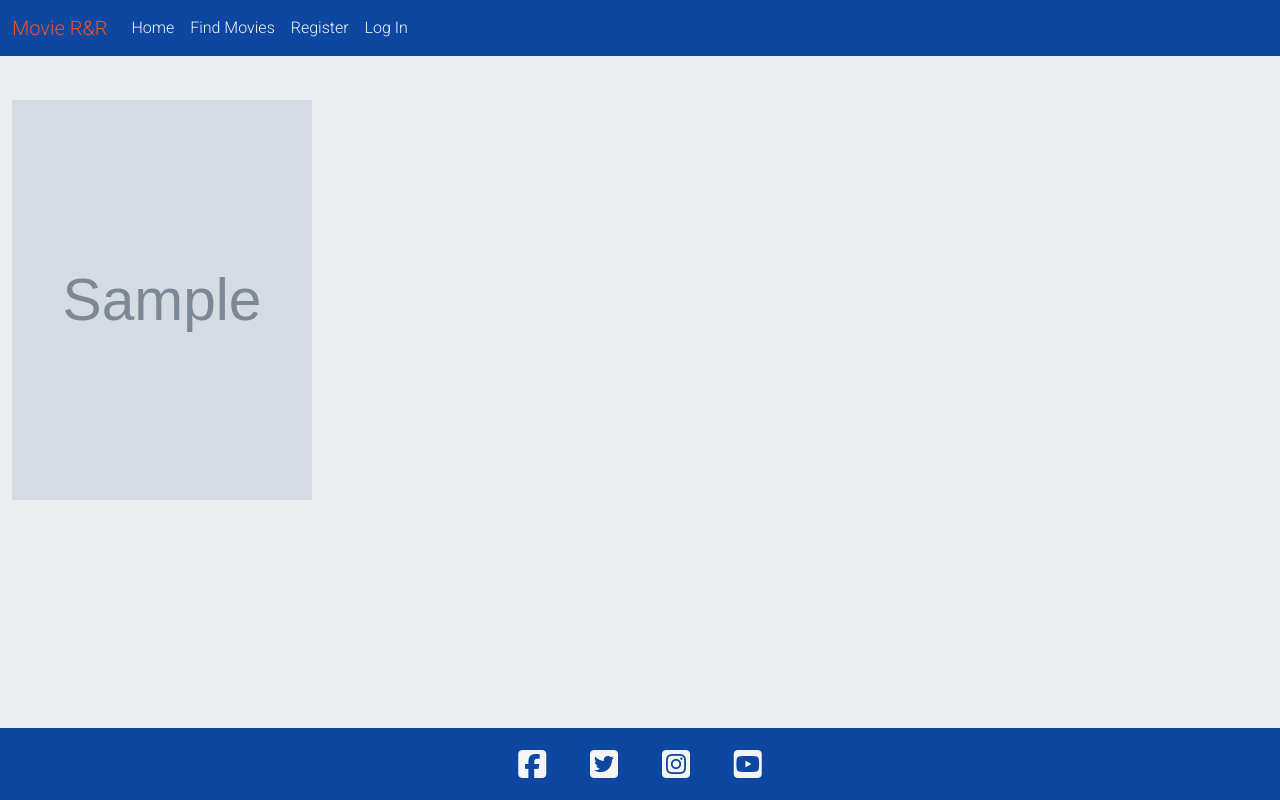
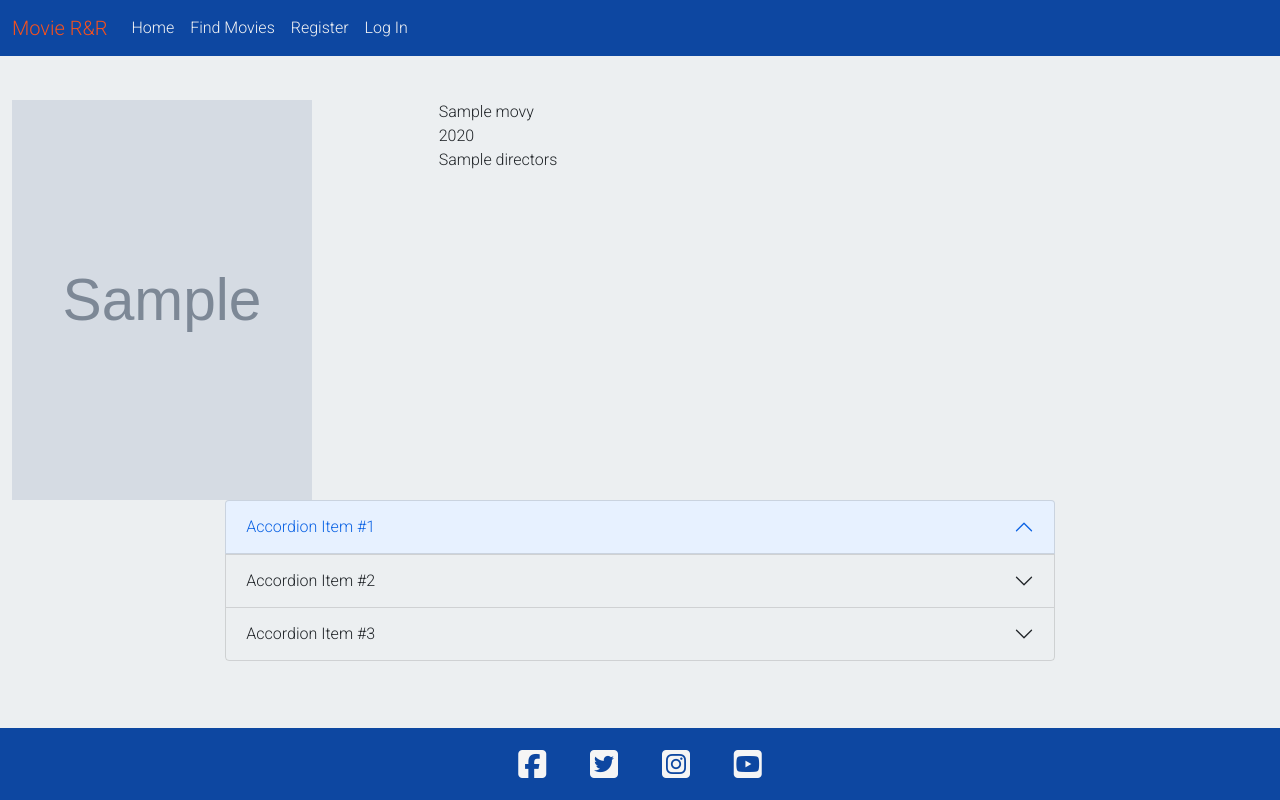
Before and after one commit to davidlidebrandt/milestone-project-3, a Flask app: page /moviepage/1 in a window 1280 px wide. Run offline with Flask 2, Linux system fonts and the light colour scheme; grey boxes marked "Sample" are stand-in pictures; a database or web service that is not in the repository returns one stand-in record (values such as "Sample title"); some libraries are stand-ins or nearby versions.

Commit message:
Add accordion from Bootstrap

```diff
--- a/templates/moviepage.html
+++ b/templates/moviepage.html
@@ -2,6 +2,50 @@
 {% block maincontent %}
 <div class="row top-mg-100">
 <div class="col-4"><img class="poster-image" src="{{ get_movie.img_url }}" alt=""></div>
-<div class="col-8"></div>
+<div class="col-8">
+<div class="row">
+<div class="col-12">{{ get_movie.title }}</div>
+<div class="col-12">{{ get_movie.year }}</div>
+<div class="col-12">{{ get_movie.directors }}</div>
+</div>
+</div>
+<div class="col-8 offset-2"><div class="accordion" id="accordionExample">
+  <div class="accordion-item">
+    <h2 class="accordion-header" id="headingOne">
+      <button class="accordion-button" type="button" data-bs-toggle="collapse" data-bs-target="#collapseOne" aria-expanded="true" aria-controls="collapseOne">
+        Accordion Item #1
+      </button>
+    </h2>
+    <div id="collapseOne" class="accordion-collapse collapse" aria-labelledby="headingOne" data-bs-parent="#accordionExample">
+      <div class="accordion-body">
+        <strong>This is the first item's accordion body.</strong> It is hidden by default, until the collapse plugin adds the appropriate classes that we use to style each element. These classes control the overall appearance, as well as the showing and hiding via CSS transitions. You can modify any of this with custom CSS or overriding our default variables. It's also worth noting that just about any HTML can go within the <code>.accordion-body</code>, though the transition does limit overflow.
+      </div>
+    </div>
+  </div>
+  <div class="accordion-item">
+    <h2 class="accordion-header" id="headingTwo">
+      <button class="accordion-button collapsed" type="button" data-bs-toggle="collapse" data-bs-target="#collapseTwo" aria-expanded="false" aria-controls="collapseTwo">
+        Accordion Item #2
+      </button>
+    </h2>
+    <div id="collapseTwo" class="accordion-collapse collapse" aria-labelledby="headingTwo" data-bs-parent="#accordionExample">
+      <div class="accordion-body">
+        <strong>This is the second item's accordion body.</strong> It is hidden by default, until the collapse plugin adds the appropriate classes that we use to style each element. These classes control the overall appearance, as well as the showing and hiding via CSS transitions. You can modify any of this with custom CSS or overriding our default variables. It's also worth noting that just about any HTML can go within the <code>.accordion-body</code>, though the transition does limit overflow.
+      </div>
+    </div>
+  </div>
+  <div class="accordion-item">
+    <h2 class="accordion-header" id="headingThree">
+      <button class="accordion-button collapsed" type="button" data-bs-toggle="collapse" data-bs-target="#collapseThree" aria-expanded="false" aria-controls="collapseThree">
+        Accordion Item #3
+      </button>
+    </h2>
+    <div id="collapseThree" class="accordion-collapse collapse" aria-labelledby="headingThree" data-bs-parent="#accordionExample">
+      <div class="accordion-body">
+        <strong>This is the third item's accordion body.</strong> It is hidden by default, until the collapse plugin adds the appropriate classes that we use to style each element. These classes control the overall appearance, as well as the showing and hiding via CSS transitions. You can modify any of this with custom CSS or overriding our default variables. It's also worth noting that just about any HTML can go within the <code>.accordion-body</code>, though the transition does limit overflow.
+      </div>
+    </div>
+  </div>
+</div></div>
 </div>
 {% endblock %}
```
